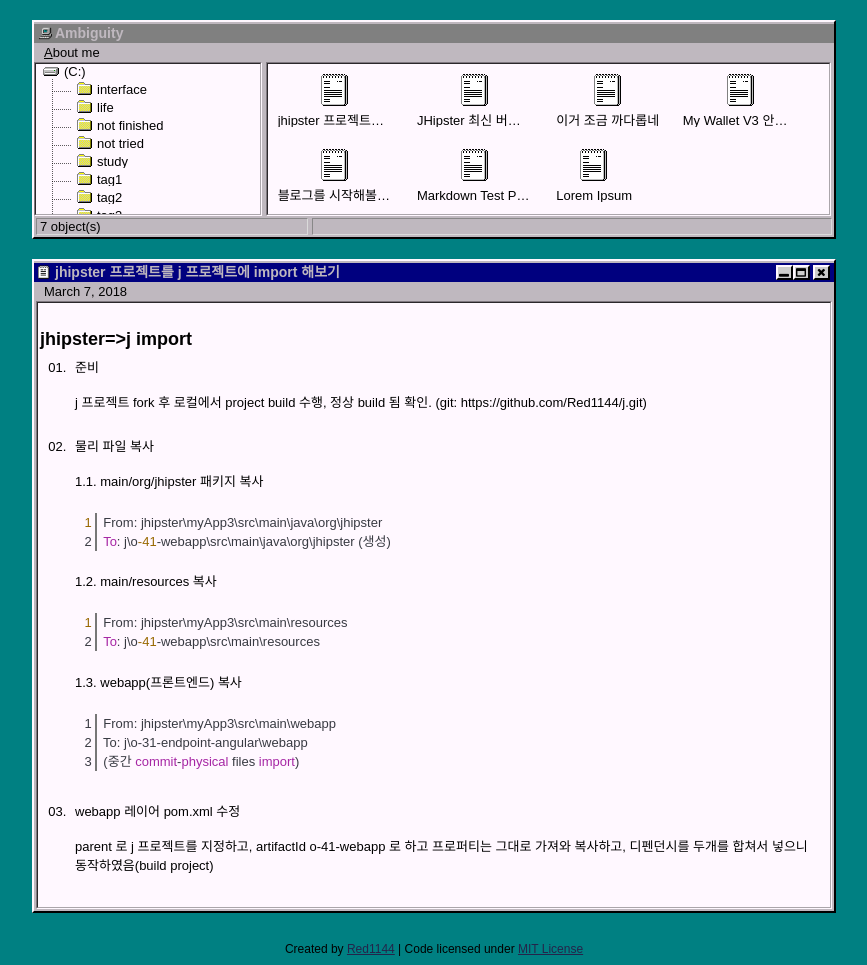
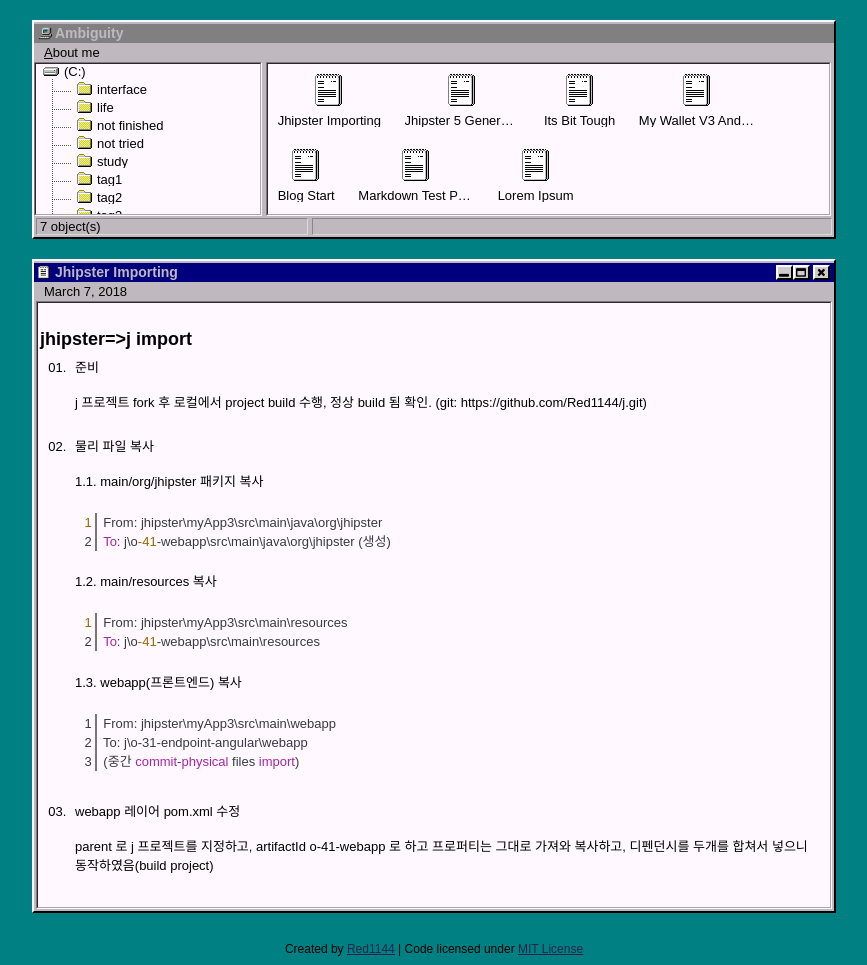
Before and after one commit to Red1144/red1144_old.github.io, a Jekyll site: the page built from _posts/2018-03-07-jhipster-importing.md, in a window 1280 px wide. Shown: the whole page, without its empty margins (206-1073 px from the left). Built offline with Jekyll 4.4.1, drawn with Linux system fonts in a browser that asks for light colours.

Commit message:
20180307 fix6

```diff
--- a/_posts/2018-03-07-jhipster-importing.md
+++ b/_posts/2018-03-07-jhipster-importing.md
@@ -1,6 +1,6 @@
 ---
 layout: default
-title: "jhipster 프로젝트를 j 프로젝트에 import 해보기"
+title: "Jhipster Importing"
 tags: interface not-finished
 ---
 
```
Also changed, not shown: _posts/2018-03-05-blog-start.md (+1 -1 lines), _posts/2018-03-07-My-Wallet-V3-Android.md (+1 -1 lines), _posts/2018-03-07-its-bit-tough.md (+1 -1 lines), _posts/2018-03-07-jhipster-5-generator.md (+1 -1 lines).
